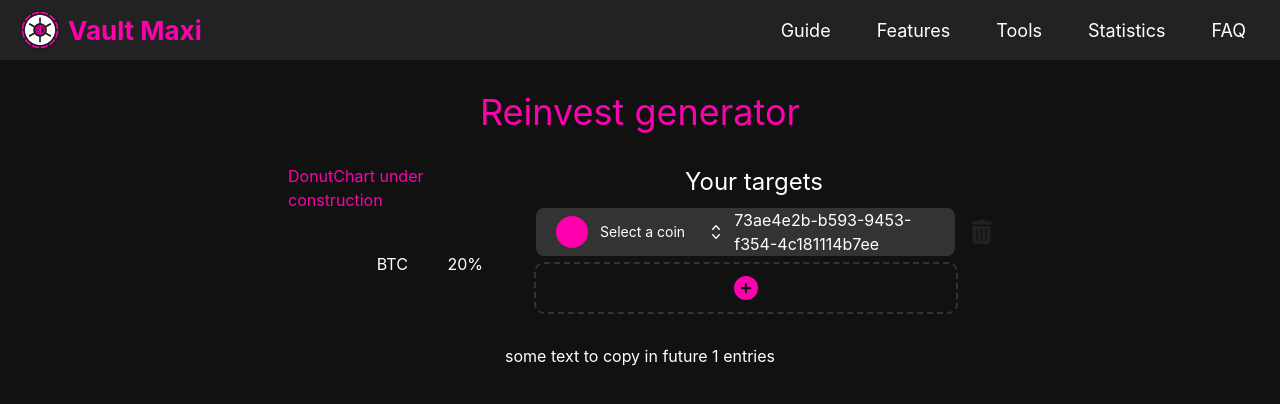
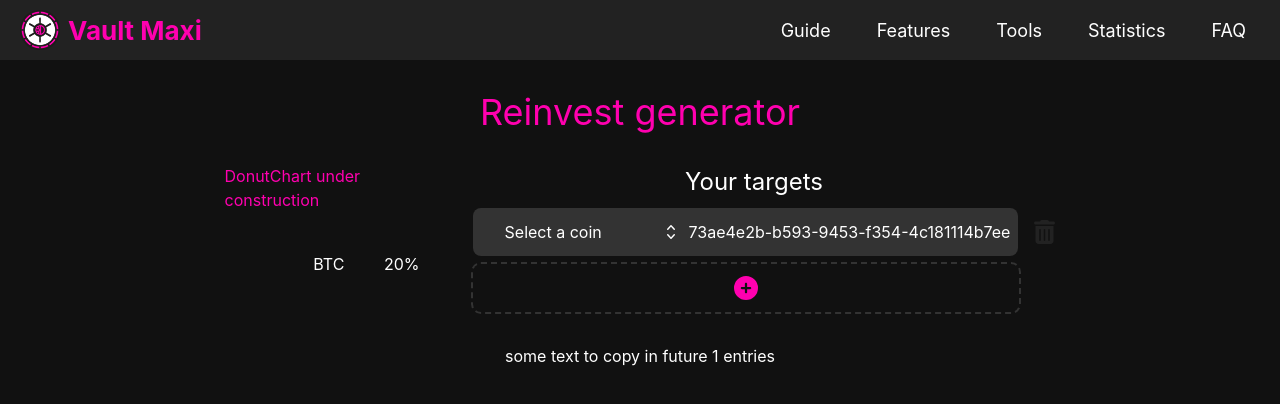
Before and after one commit to Krysh90/vault-maxi-web, a Next.js app: page /tool/reinvest-generator in a window 1280 px wide. Both pictures are taken after a click on the button 746 px from the left and 232 px from the top of the page. Shown: the top 404 px of the page. Built offline with nearby package versions, Linux system fonts and the light colour scheme.

Commit message:
[tool-reinvest] small improvements and added filter

```diff
--- a/components/base/dropdown.tsx
+++ b/components/base/dropdown.tsx
@@ -32,9 +32,20 @@ function DropDownIndicator() {
 function ItemDisplay({ item }: { item?: Item }) {
   return (
     <span className="flex items-center">
-      <div className="bg-main rounded-full h-8 w-8" />
+      {item && <div className="bg-main rounded-full h-8 w-8" />}
       <span className="ml-3 block truncate">{item?.label ?? 'Select a coin'}</span>
     </span>
+  )
+}
+
+function DropDownFilter({ onChange }: { onChange: (filter: string) => void }) {
+  return (
+    <input
+      type={'text'}
+      onChange={(e) => onChange(e.target.value)}
+      autoFocus={true}
+      className="bg-light text-white ml-3 focus:outline-none"
+    />
   )
 }
 
@@ -45,31 +56,35 @@ interface Item {
 export default function DropDown() {
   const [isOpen, setIsOpen] = useState(false)
   const [selectedItem, setSelectedItem] = useState<Item>()
+  const [filter, setFilter] = useState<string>()
 
   const items = [{ label: 'DFI' }, { label: 'BTC' }, { label: 'ETH' }, { label: 'TSLA-DUSD' }]
 
   return (
-    <div className="relative w-72">
+    <div className="relative w-52">
       <button
         type="button"
-        className="relative w-full cursor-default py-2 pl-3 pr-10 text-left sm:text-sm"
+        className="relative w-full cursor-default py-2 pl-3 pr-10 text-left"
         onClick={() => setIsOpen(!isOpen)}
       >
-        <ItemDisplay item={selectedItem} />
+        {isOpen ? <DropDownFilter onChange={setFilter} /> : <ItemDisplay item={selectedItem} />}
         <DropDownIndicator />
       </button>
 
       <ul
-        className="absolute z-10 max-h-32 w-full overflow-auto text-base sm:text-sm bg-dark rounded-b-md"
+        className="absolute z-10 max-h-32 w-full overflow-auto text-base bg-dark rounded-b-md"
         tabIndex={-1}
         hidden={!isOpen}
       >
-        {items.map((item, key) => (
+        {items
+          .filter((item) => (filter ? item.label.toLowerCase().includes(filter.toLowerCase()) : true))
+          .map((item, key) => (
             <li className="text-white relative cursor-default border-t-white select-none py-2 px-3" key={key}>
               <button
                 className="min-w-full min-h-full"
                 onClick={() => {
                   setSelectedItem(item)
+                  setFilter(undefined)
                   setIsOpen(false)
                 }}
               >
--- a/components/tool/reinvest-entries.tsx
+++ b/components/tool/reinvest-entries.tsx
@@ -20,7 +20,7 @@ export default function ReinvestEntries({ entries, setEntries }: ReinvestEntries
   }
 
   return (
-    <div className="flex flex-col gap-2 w-full max-w-lg">
+    <div className="flex flex-col gap-2 w-full max-w-2xl">
       <h3 className="text-white self-center pr-5">Your targets</h3>
       {entries.map((entry, key) => (
         <Entry key={key} onRemove={onRemove} entry={entry} />
@@ -45,7 +45,7 @@ function Entry({
     <div className="flex flex-row gap-4 items-center">
       <div className="bg-light h-12 flex flex-row rounded-lg w-full items-center px-2 py-4">
         <DropDown />
-        <p>{entry?.id}</p>
+        <p className="truncate">{entry?.id}</p>
       </div>
       <button
         onClick={() => {
```
Lines whose indentation alone changed are shown as unchanged.
